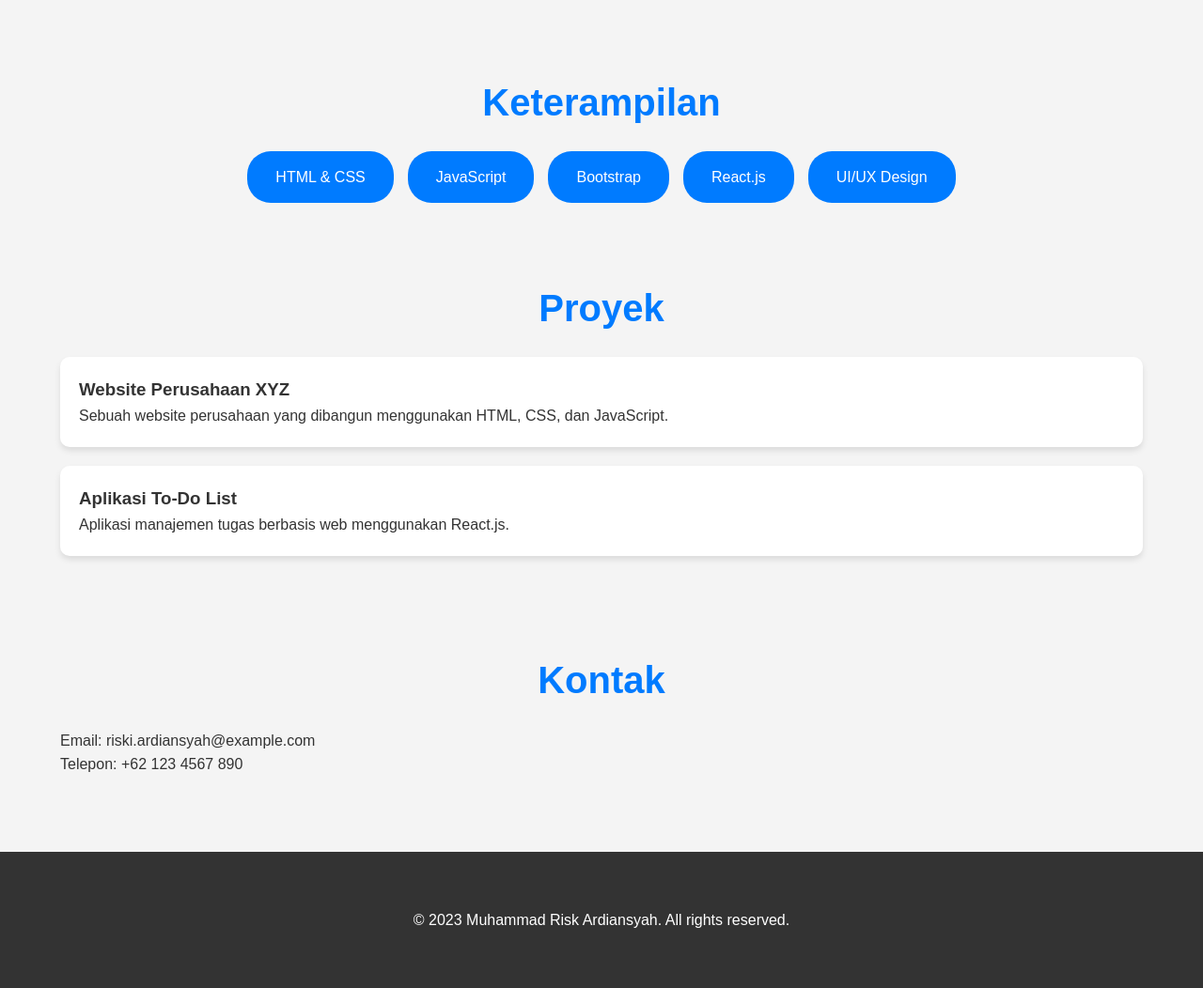
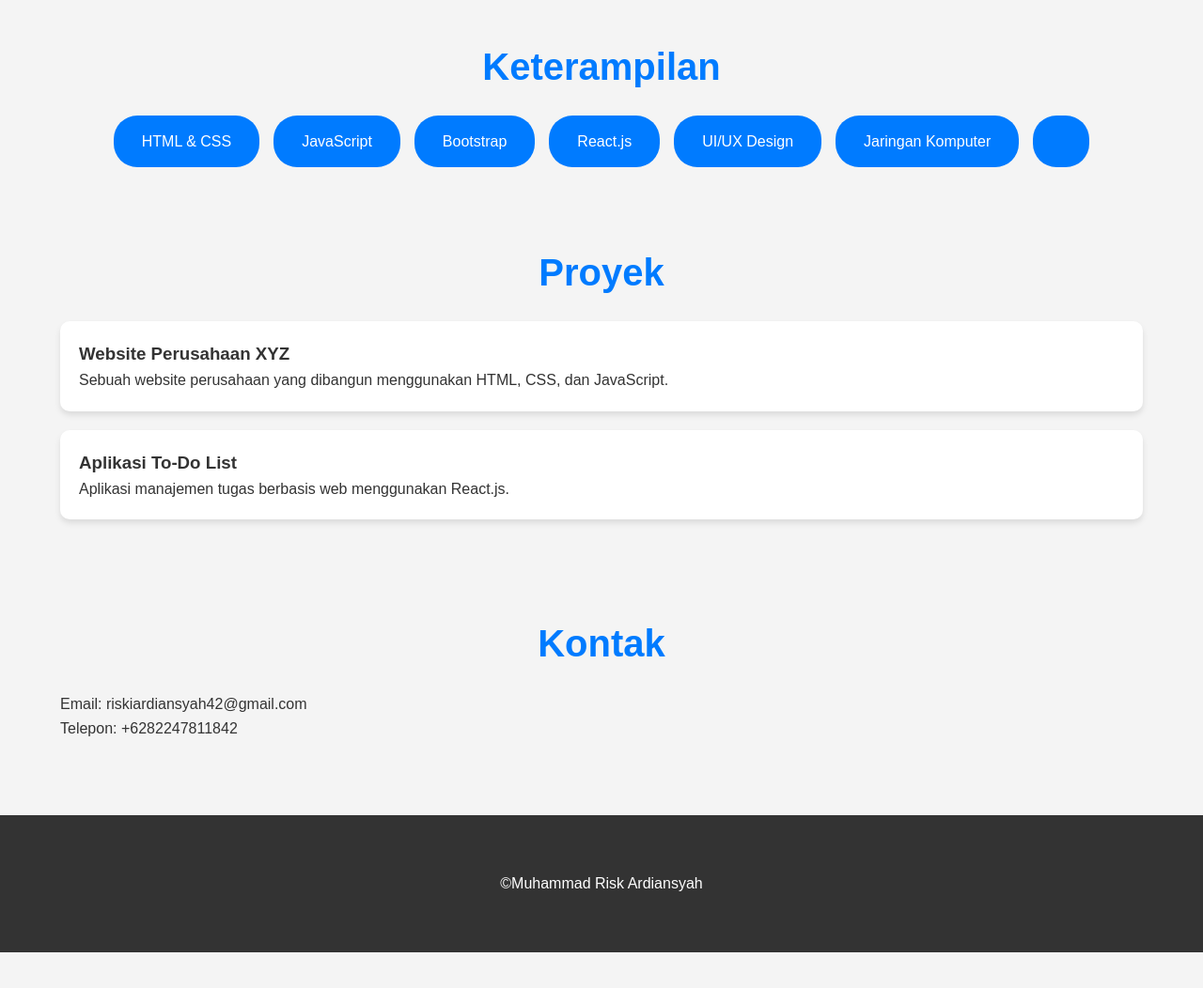
Before and after one commit to mhdriskia42/fotofolio1, a plain HTML site: page index.html in a window 1280 px wide. Shown: the part 804-1856 px from the top of the page at 94% size. After the commit the page ends 1818 px from the top, so only its background shows below. Drawn offline with nearby package versions, Linux system fonts and the light colour scheme.

Commit message:
Second Commit

```diff
--- a/index.html
+++ b/index.html
@@ -12,7 +12,7 @@
     <div class="container">
       <h1 class="animate__animated animate__fadeInDown">Muhammad Risk Ardiansyah</h1>
       <p class="animate__animated animate__fadeInUp">Web Developer & Designer</p>
-      <p>kontol</p>
+      <p></p>
     </div>
   </header>
 
@@ -35,6 +35,8 @@
         <li class="animate__animated animate__fadeInLeft">Bootstrap</li>
         <li class="animate__animated animate__fadeInLeft">React.js</li>
         <li class="animate__animated animate__fadeInLeft">UI/UX Design</li>
+        <li class="animate__animated animate__fadeInLeft">Jaringan Komputer</li>
+        <li class="animate__animated animate__fadeInLeft"></li>
       </ul>
     </div>
   </section>
@@ -56,14 +58,14 @@
   <section id="contact">
     <div class="container">
       <h2 class="animate__animated animate__fadeIn">Kontak</h2>
-      <p class="animate__animated animate__fadeIn">Email: riski.ardiansyah@example.com</p>
-      <p class="animate__animated animate__fadeIn">Telepon: +62 123 4567 890</p>
+      <p class="animate__animated animate__fadeIn">Email: riskiardiansyah42@gmail.com</p>
+      <p class="animate__animated animate__fadeIn">Telepon: +6282247811842</p>
     </div>
   </section>
 
   <footer>
     <div class="container">
-      <p class="animate__animated animate__fadeIn">&copy; 2023 Muhammad Risk Ardiansyah. All rights reserved.</p>
+      <p class="animate__animated animate__fadeIn">&copy;Muhammad Risk Ardiansyah</p>
     </div>
   </footer>
 
```
